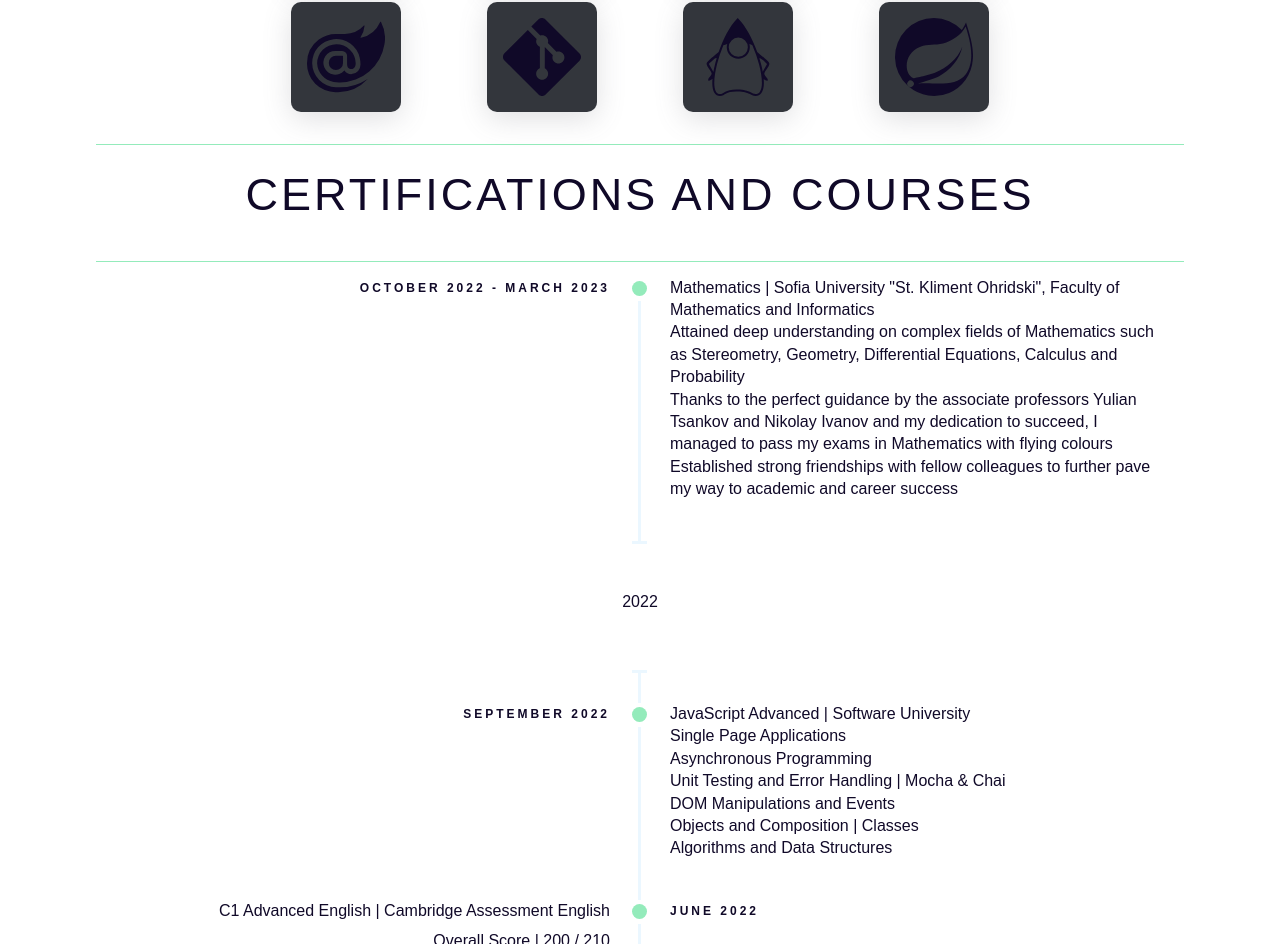
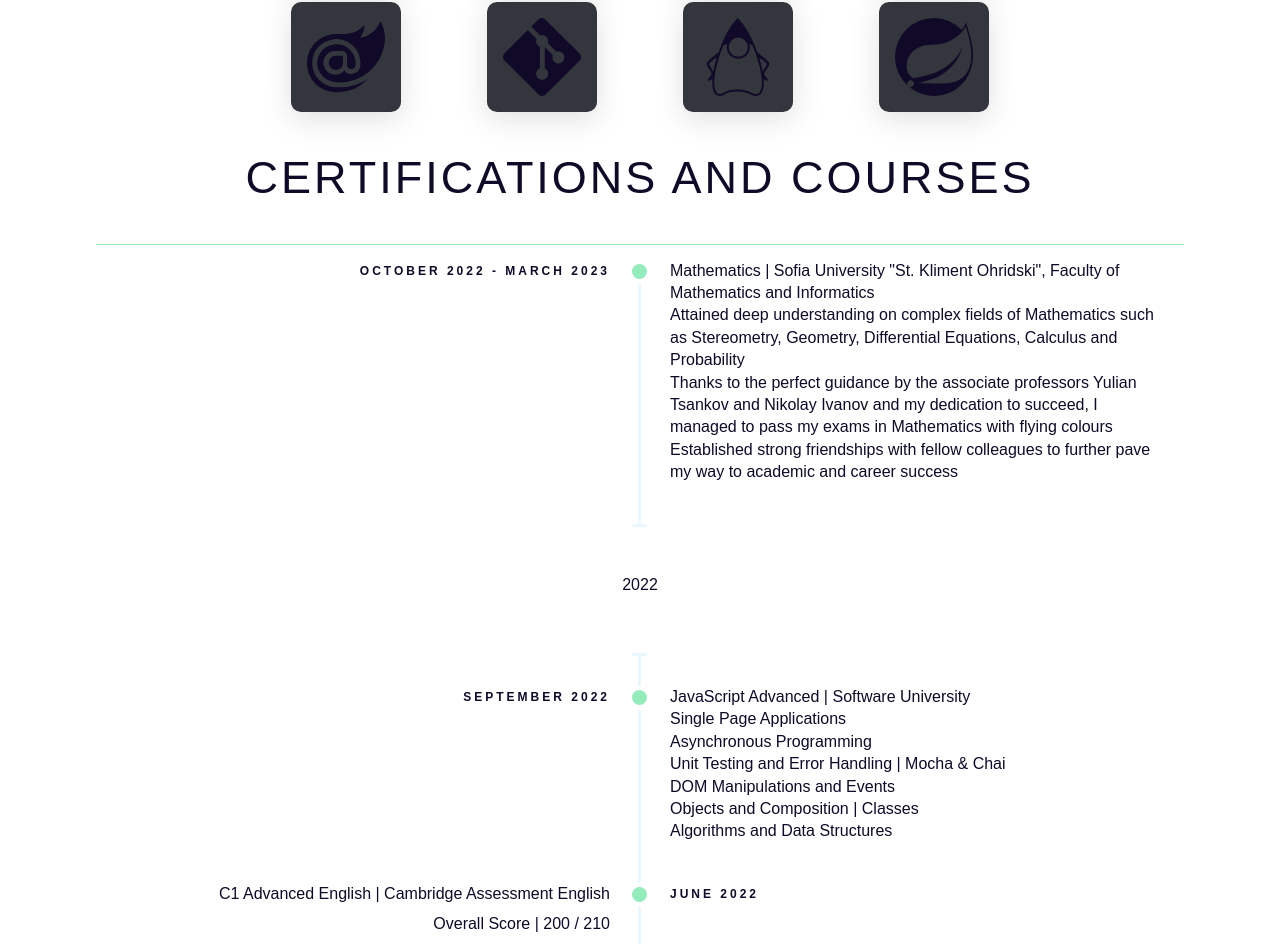
Before and after one commit to Deirror/aangelov-portfolio, a Next.js app: page / in a window 1280 px wide. Shown: the part 1418-2362 px from the top of the page. Built offline with nearby package versions, Linux system fonts and the light colour scheme.

Commit message:
add lines

```diff
--- a/components/Certification.tsx
+++ b/components/Certification.tsx
@@ -22,10 +22,10 @@ const Certification = () => {
             observer.observe(barItem);
         });
     }, []);
-
+// <div className={styles.line}></div>
     return (
         <div className={styles.certificationContainer}>
-            <div className={styles.line}></div>
+
             <div className={styles.title}>Certifications and courses</div>
 
             <div style={{
```
